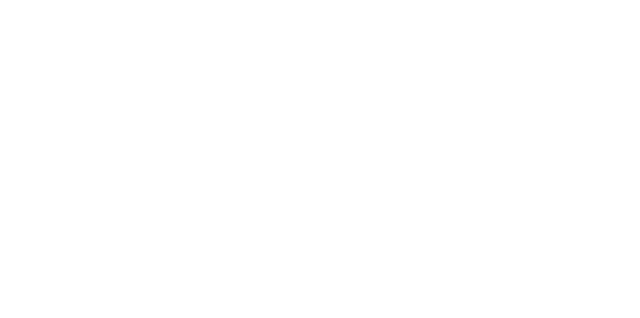
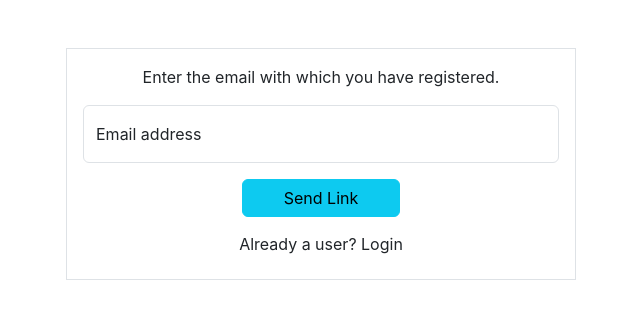
Before and after one commit to Amaan8/Expense-Tracker, a React (Create React App) app: page /forgot-password in a window 1280 px wide. Shown: the top 318 px of the page, without its empty margins (319-959 px from the left). Built offline with nearby package versions, Linux system fonts and the light colour scheme.

Commit message:
Added forgot password feature

```diff
--- a/src/App.js
+++ b/src/App.js
@@ -3,6 +3,7 @@
 import Auth from "./components/Auth";
 import Home from "./components/Home";
 import AuthContext from "./store/auth-context";
+import Forgot from "./components/Forgot";
 
 function App() {
   const authCtx = useContext(AuthContext);
@@ -22,6 +23,12 @@
         {!authCtx.isLoggedIn && <Redirect to="/auth" />}
         <Home />
       </Route>
+      <Route path="/forgot-password">
+        <Forgot />
+      </Route>
+      <Route path="*">
+        <Redirect to="/" />
+      </Route>
     </Switch>
   );
 }
--- a/src/components/Auth.js
+++ b/src/components/Auth.js
@@ -1,5 +1,5 @@
 import { useState, useRef, useContext } from "react";
-import { useHistory } from "react-router-dom";
+import { useHistory, Link } from "react-router-dom";
 import AuthContext from "../store/auth-context";
 
 const Auth = () => {
@@ -108,9 +108,16 @@
             <button type="submit" className="btn btn-info col-4 offset-4">
               {isLogin ? "Login" : "Sign Up"}
             </button>
+            {isLogin && (
+              <Link to="/forgot-password">
+                <button className="btn col-8 offset-2 mt-2">
+                  Forgot Password?
+                </button>
+              </Link>
+            )}
           </form>
           <button
-            className="btn btn-secondary col-6 offset-3"
+            className="btn btn-secondary col-8 offset-2"
             onClick={switchAuth}
           >
             {isLogin
--- /dev/null
+++ b/src/components/Forgot.js
@@ -0,0 +1,80 @@
+import { useRef, useState } from "react";
+import { Link } from "react-router-dom";
+
+const Forgot = () => {
+  const emailRef = useRef();
+  const [loading, setLoading] = useState(false);
+
+  const submitHandler = async (e) => {
+    e.preventDefault();
+    setLoading(true);
+
+    try {
+      const email = emailRef.current.value;
+
+      const response = await fetch(
+        "https://identitytoolkit.googleapis.com/v1/accounts:sendOobCode?key=AIzaSyCD07qIp-EwTuHar_8Wot4gQsxQYj5Kjvk",
+        {
+          method: "POST",
+          body: JSON.stringify({
+            requestType: "PASSWORD_RESET",
+            email: email,
+          }),
+          headers: {
+            "Content-Type": "application/json",
+          },
+        }
+      );
+      const data = await response.json();
+      if (!response.ok) {
+        setLoading(false);
+        let errorMessage = data.error.message;
+
+        throw new Error(errorMessage);
+      }
+      alert("Link sent to your email address");
+      setLoading(false);
+      console.log(data);
+    } catch (error) {
+      alert(error);
+    }
+  };
+
+  return (
+    <div className="container p-5">
+      <div className="row">
+        <div className="col-md-6 offset-md-3">
+          <form className="border p-3 mb-3" onSubmit={submitHandler}>
+            <p className="text-center">
+              Enter the email with which you have registered.
+            </p>
+            <div className="form-floating mb-3">
+              <input
+                type="email"
+                className="form-control"
+                id="email"
+                required
+                ref={emailRef}
+                placeholder="Email address"
+              />
+              <label htmlFor="email">Email address</label>
+            </div>
+            {!loading && (
+              <button type="submit" className="btn btn-info col-4 offset-4">
+                Send Link
+              </button>
+            )}
+            {loading && <p className="text-center">Sending...</p>}
+            <Link to="/auth">
+              <button className="btn col-8 offset-2 mt-2">
+                Already a user? Login
+              </button>
+            </Link>
+          </form>
+        </div>
+      </div>
+    </div>
+  );
+};
+
+export default Forgot;
```
